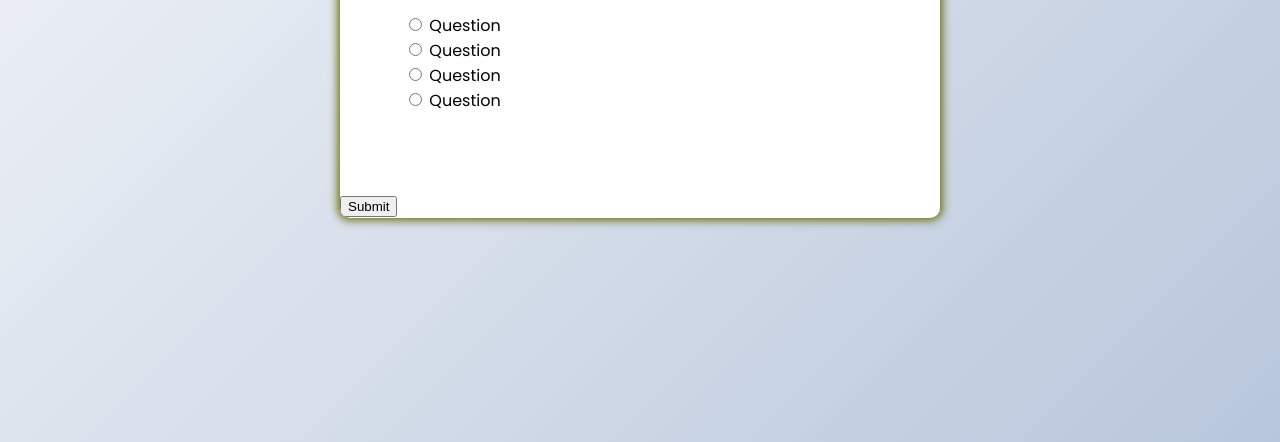
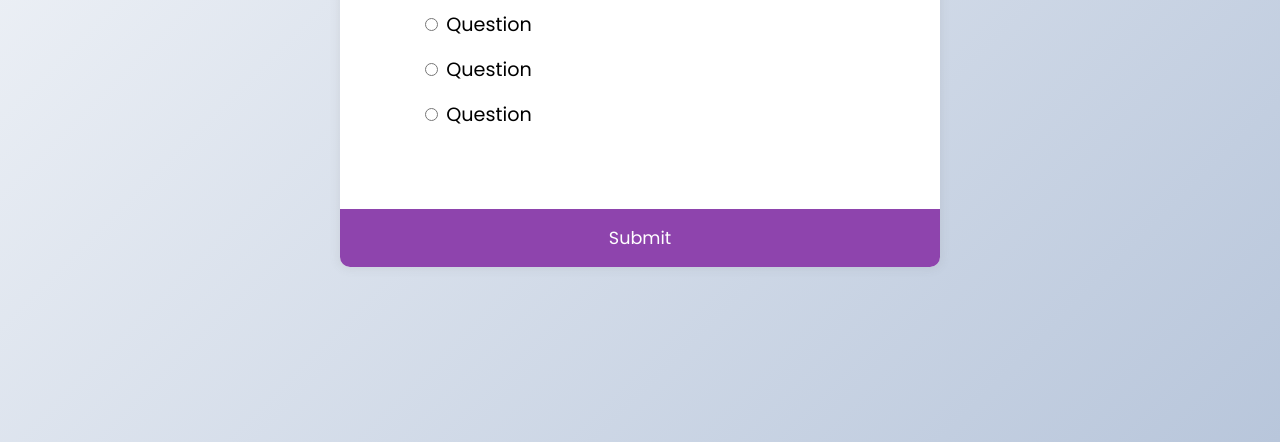
Before and after one commit to DEV-Gitanjali/Quiz-App, a plain HTML site: page index.html in a window 1280 px wide. Shown: the part 358-800 px from the top of the page. Drawn offline with Linux system fonts and the light colour scheme.

Commit message:
this style for button

```diff
--- a/style.css
+++ b/style.css
@@ -20,7 +20,7 @@ body{
 .quiz-container{
     background-color: #fff;
     border-radius: 10px;
-    box-shadow: 0 0 10px 2px rgba(100,100,0.1);
+    box-shadow: 0 0 10px 2px rgba(100, 100,100, 0.1);
     width: 600px;
     overflow: hidden;
 
@@ -40,3 +40,27 @@ ul{
     list-style-type: none;
     padding: 0;
 }
+
+
+ul li{
+    font-size: 1.2rem;
+    margin: 1rem;
+}
+
+ul li label{
+    cursor: pointer;
+}
+
+button{
+    background-color: #8e44ad;
+    color: #fff;
+    border: none;
+    display: block;
+    width: 100%;
+    cursor: pointer;
+    font-size: 1.1rem;
+    font-family: inherit;
+    padding: 1rem;
+
+
+}
```
